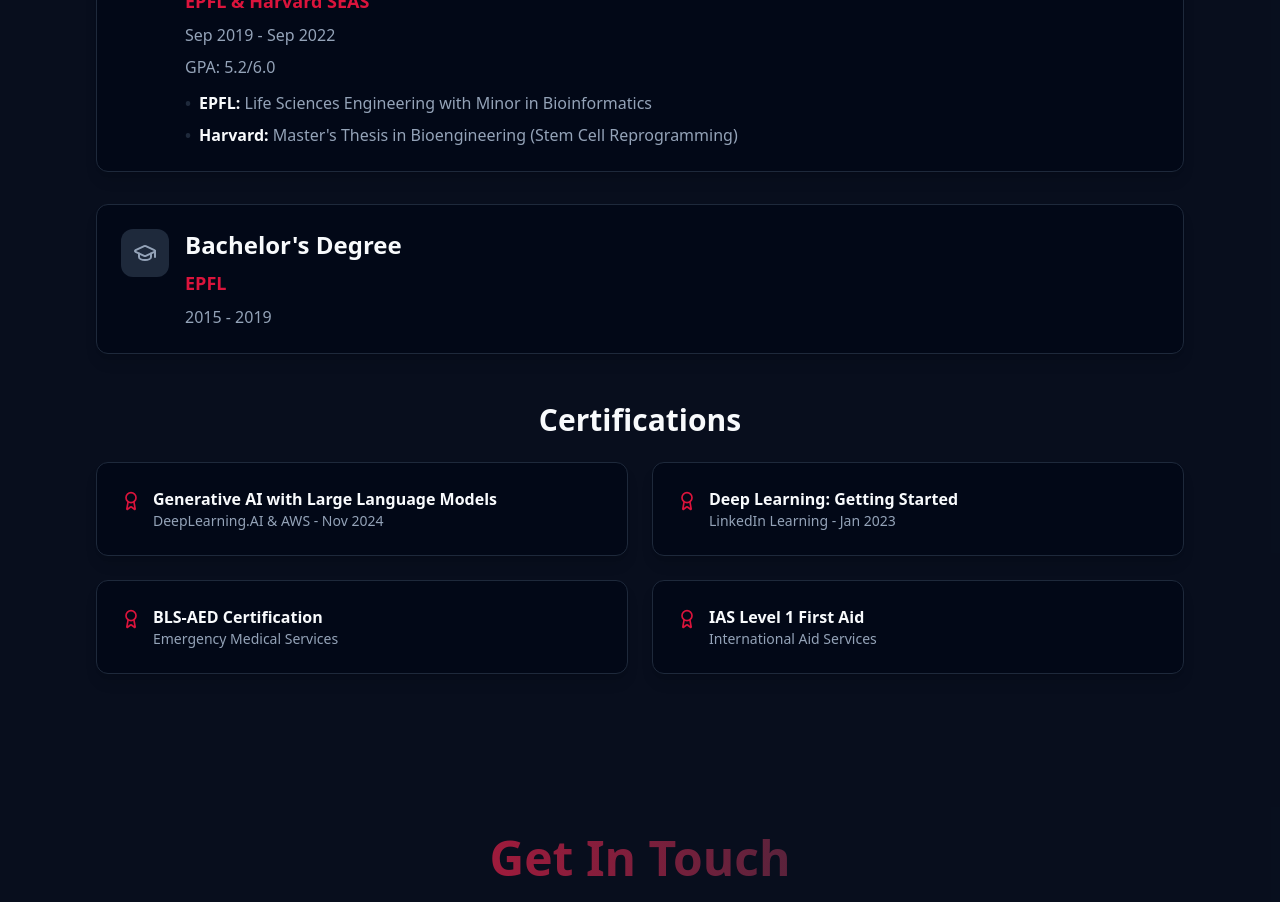
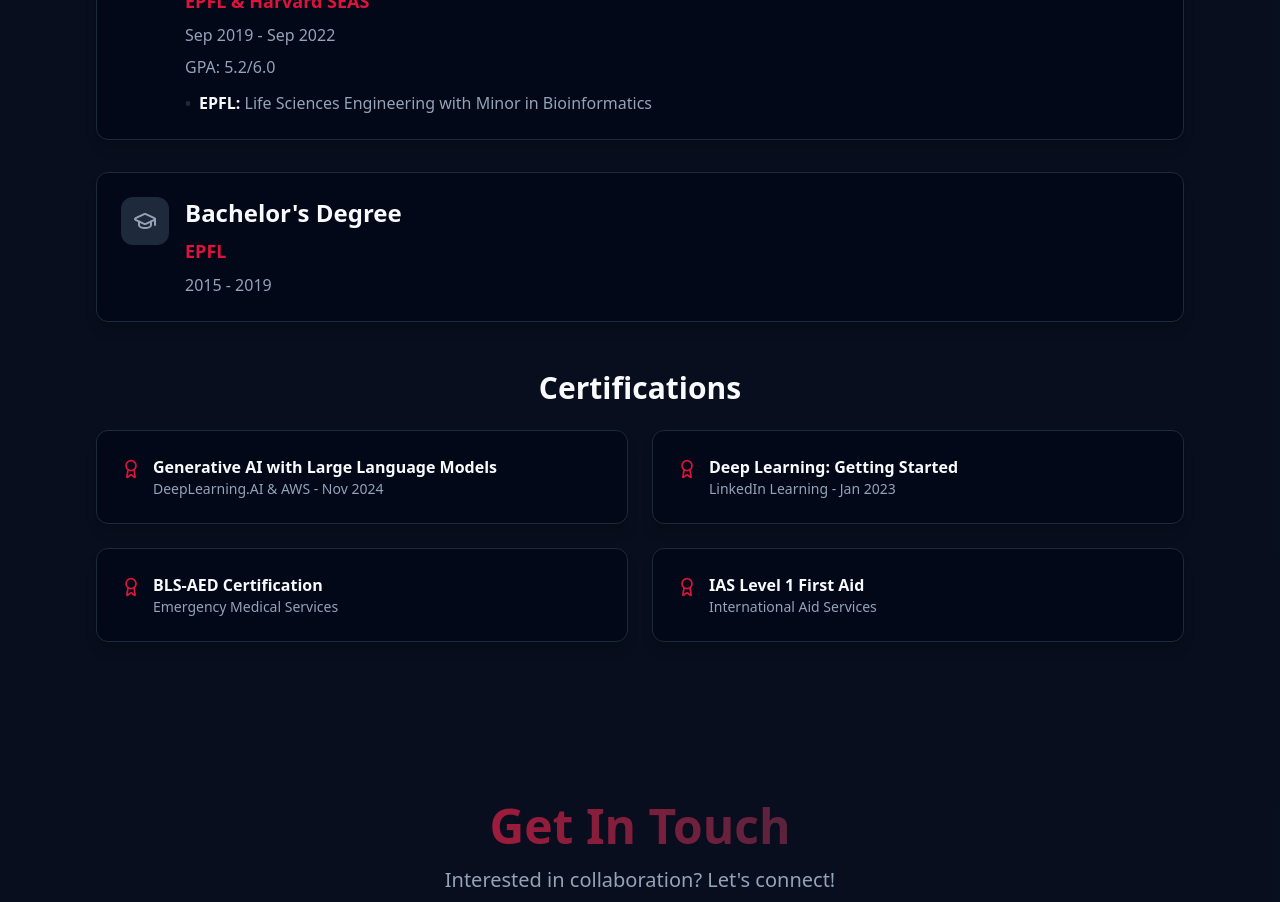
Before and after one commit to benromdh/sleek-coders-hub, a React (Vite) app: page / in a window 1280 px wide. Shown: the part 6560-7462 px from the top of the page. Built offline with nearby package versions, Linux system fonts and the light colour scheme; the HTML template or start-up script is replaced by a standard one.

Commit message:
Remove Master's Thesis title

```diff
--- a/src/components/Education.tsx
+++ b/src/components/Education.tsx
@@ -51,10 +51,6 @@ const Education = () => {
                     <li className="flex items-start">
                       <span className="text-accent mr-2 font-bold">•</span>
                       <span><span className="font-semibold text-foreground">EPFL:</span> Life Sciences Engineering with Minor in Bioinformatics</span>
-                    </li>
-                    <li className="flex items-start">
-                      <span className="text-accent mr-2 font-bold">•</span>
-                      <span><span className="font-semibold text-foreground">Harvard:</span> Master's Thesis in Bioengineering (Stem Cell Reprogramming)</span>
                     </li>
                   </ul>
                 </div>
```
